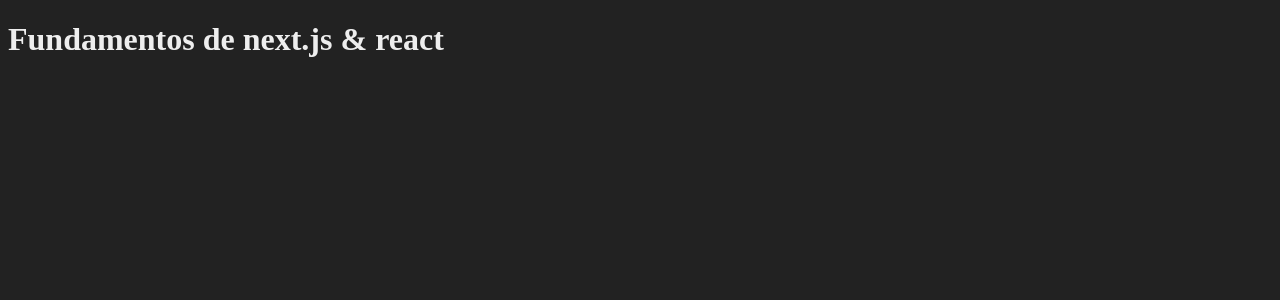
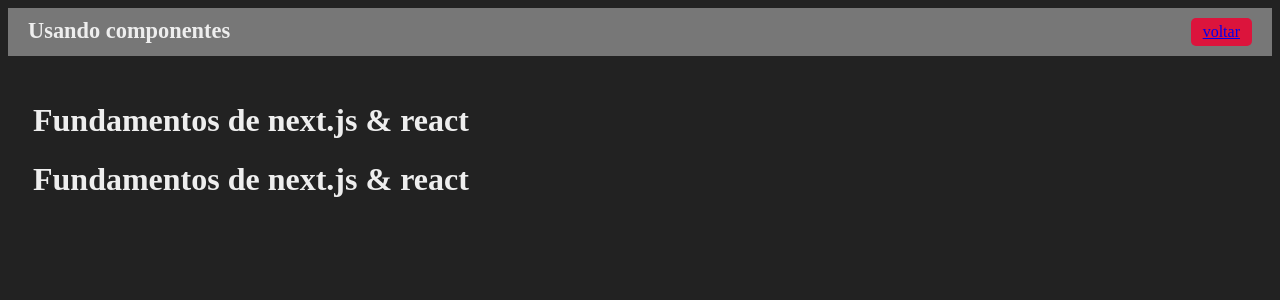
Before and after one commit to giovanne-aquino-clear/react-5-NextJS, a Next.js app: page /example in a window 1280 px wide. Shown: the top 300 px of the page. Built offline with nearby package versions, Linux system fonts and the light colour scheme.

Commit message:
Use navigator, for return page inition

```diff
--- a/src/components/Layout.jsx
+++ b/src/components/Layout.jsx
@@ -6,7 +6,7 @@
      <div className={styles.layout}>
 
         <div className={styles.header}>
-                <h1>{props.titile ?? 'mais um exemplo'}</h1>
+                <h1>{props.title ?? 'mais um exemplo'}</h1>
                 <Link href="/">voltar</Link>
         </div>
         <div className={styles.content}>
--- a/src/components/Navigator.jsx
+++ b/src/components/Navigator.jsx
@@ -4,7 +4,9 @@
    return(
     <div>
         <Link href={props.destiny }>
-            <div className={styles.navigator}>
+            <div className={styles.navigator} style={{
+                backgroundColor: props.color ?? 'background-color: #541e9b'
+            }}>
                 {props.text}
             </div>
         </Link>
--- a/src/pages/example.jsx
+++ b/src/pages/example.jsx
@@ -1,7 +1,12 @@
 import Header from "../components/Header";
-
+import Layout from "../components/Layout";
 export default function Exemplo(){
     return(
-        <Header></Header>
+
+        <Layout title="Usando componentes ">
+            <Header title = "next.js & React"/>
+            <Header span = "Aprende Next na Pratica"/>
+
+        </Layout>
     )
 }
```
Also changed, not shown: src/pages/jsx.jsx (+8 -0 lines).
